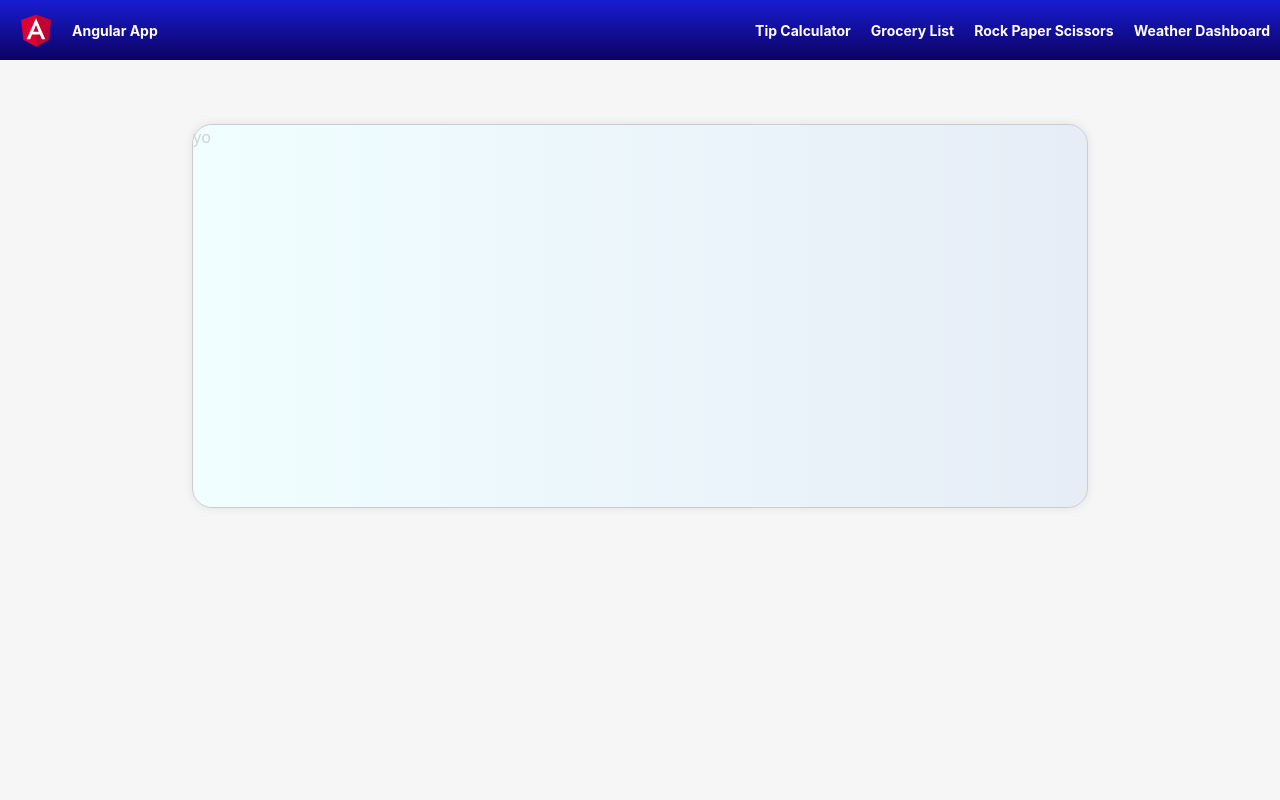
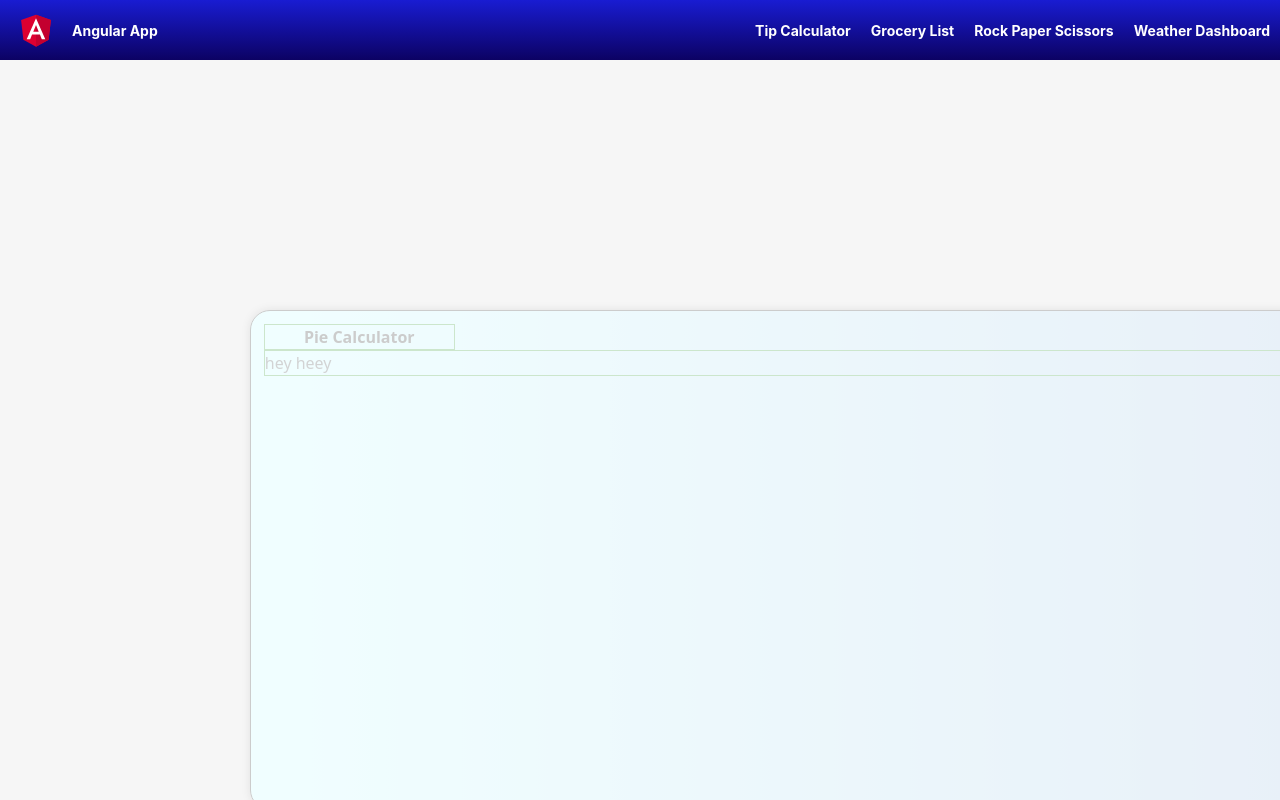
Before and after one commit to rueilmanzambi/appDemo, an Angular app: page /calculator in a window 1280 px wide. Built offline with nearby package versions, Linux system fonts and the light colour scheme.

Commit message:
checking layout

```diff
--- a/src/app/calculator/calculator.component.css
+++ b/src/app/calculator/calculator.component.css
@@ -11,10 +11,24 @@
 .content {
     background-image: linear-gradient(to right, #b6fbff, #83a4d4);
     border: 1px solid black;
-    width: 70%;
-    height: 30%;
-    margin-top: 5%;
-    margin-left: 15%;
+    width: 1300px;
+    height: 500px;
+    margin: 250px;
     border-radius: 20px;
     box-shadow: 0 0 10px rgba(0, 0, 0, 0.5);
+    padding: 1%;
 }
+
+.calc-header {
+    border: 1px solid green;
+    width: 15%;
+    font-weight:bolder;
+    color: rgba(0, 0, 0, 1);
+    z-index: 1;
+    text-align: center;
+
+}
+
+.calc-body {
+    border: 1px solid green;
+}
--- a/src/app/calculator/calculator.component.html
+++ b/src/app/calculator/calculator.component.html
@@ -1,6 +1,11 @@
 <pm-toolbar></pm-toolbar>
 <div class="body">
     <div class="content">
-        yo
+        <div class="calc-header">
+            Pie Calculator
+        </div>
+        <div class="calc-body">
+            hey heey
+        </div>
     </div>
 </div>
```
